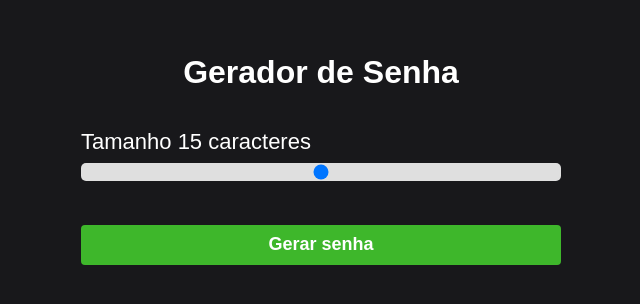
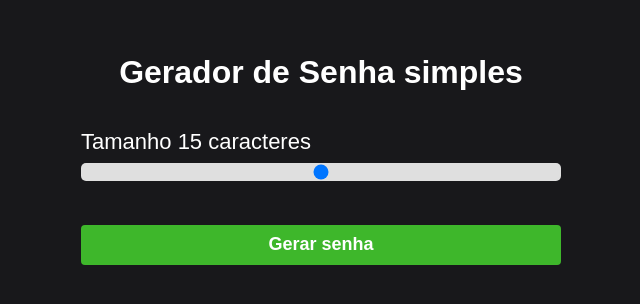
Before and after one commit to yaakovcarioca/gerador-de-senhas, a website: page index.html in a window 1280 px wide. Shown: the part 234-538 px from the top of the page, without its empty margins (319-959 px from the left). Drawn offline with Linux system fonts and the light colour scheme.

Commit message:
title update

```diff
--- a/index.html
+++ b/index.html
@@ -9,7 +9,7 @@
 </head>
 <body>
     <div class="logo">
-        <h1>Gerador de Senha</h1>
+        <h1>Gerador de Senha simples</h1>
     </div>
     <main class="container-input">
         <span>Tamanho <span id="valor"></span> caracteres</span>
```
